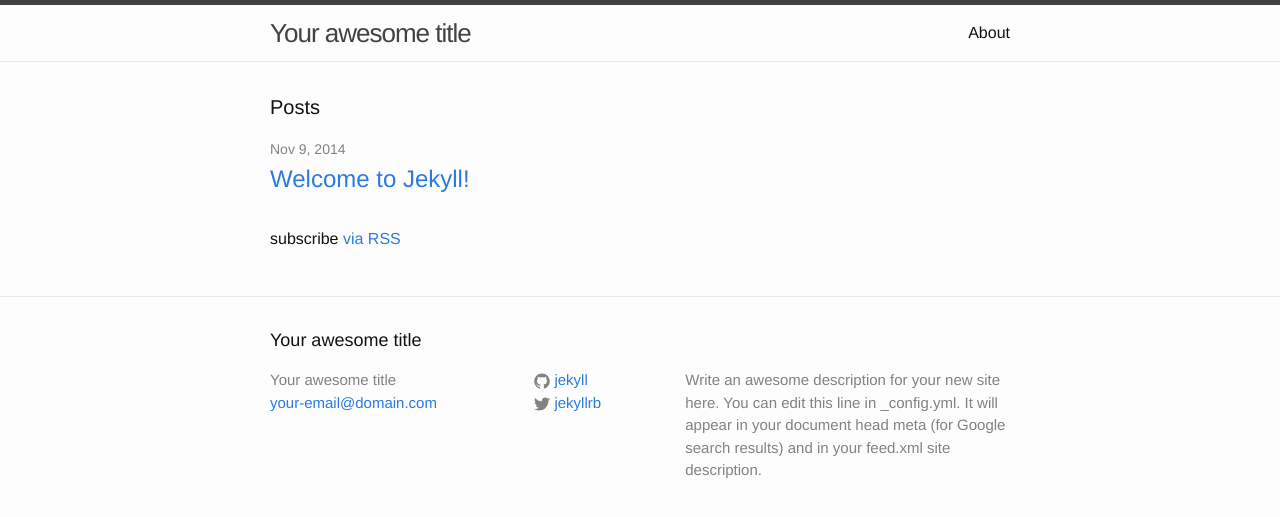
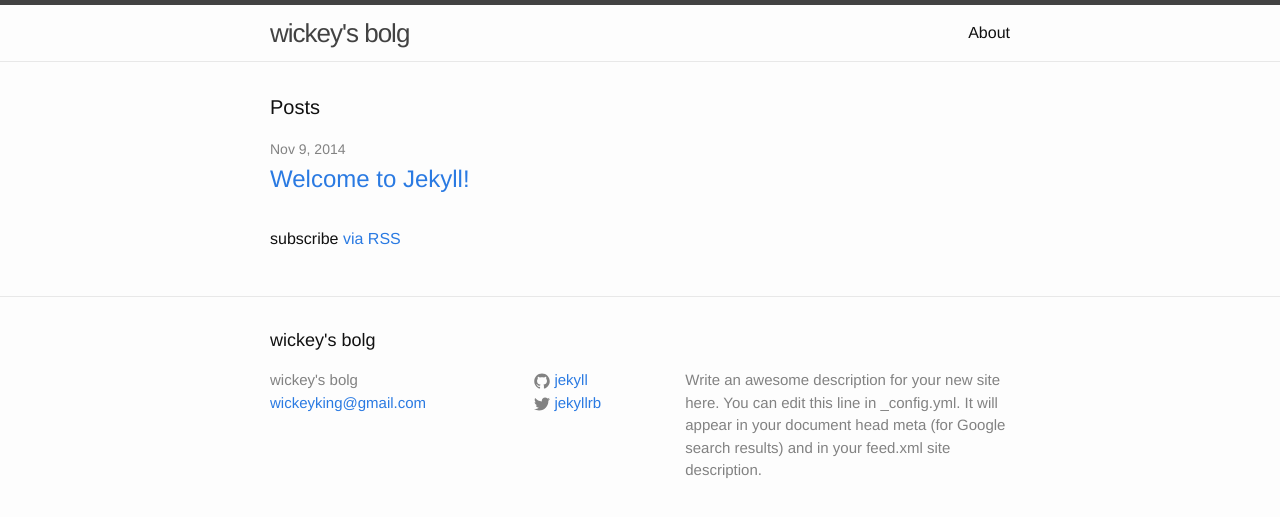
Before and after one commit to wickeyking/wickeyking.github.io, a Jekyll site: the page built from index.html, in a window 1280 px wide. Shown: the top 517 px of the page. Built offline with Jekyll 4.4.1, drawn with Linux system fonts in a browser that asks for light colours.

Commit message:
domainpush

```diff
--- /dev/null
+++ b/CNAME
@@ -0,0 +1 @@
+www.wickeyking.com
--- a/_config.yml
+++ b/_config.yml
@@ -1,6 +1,6 @@
 # Site settings
-title: Your awesome title
-email: your-email@domain.com
+title: wickey's bolg
+email: wickeyking@gmail.com
 description: > # this means to ignore newlines until "baseurl:"
   Write an awesome description for your new site here. You can edit this
   line in _config.yml. It will appear in your document head meta (for
```
